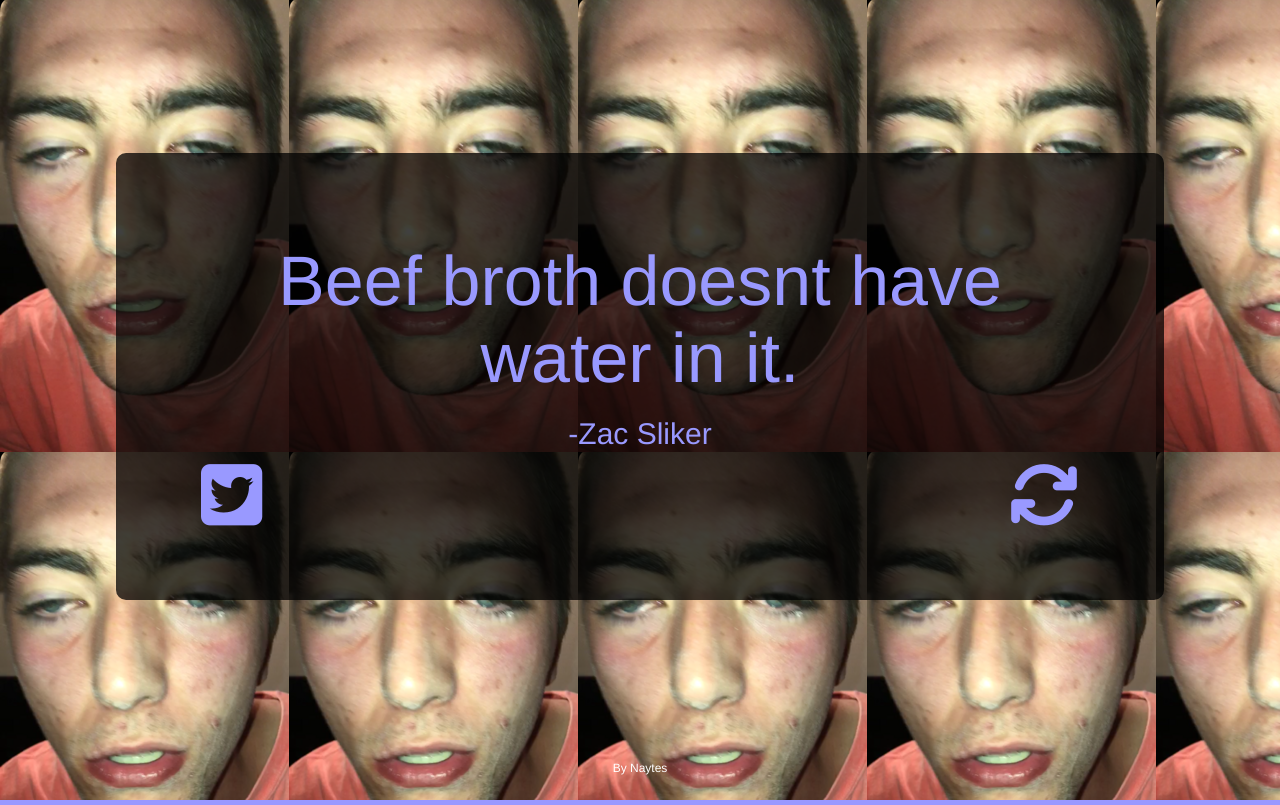
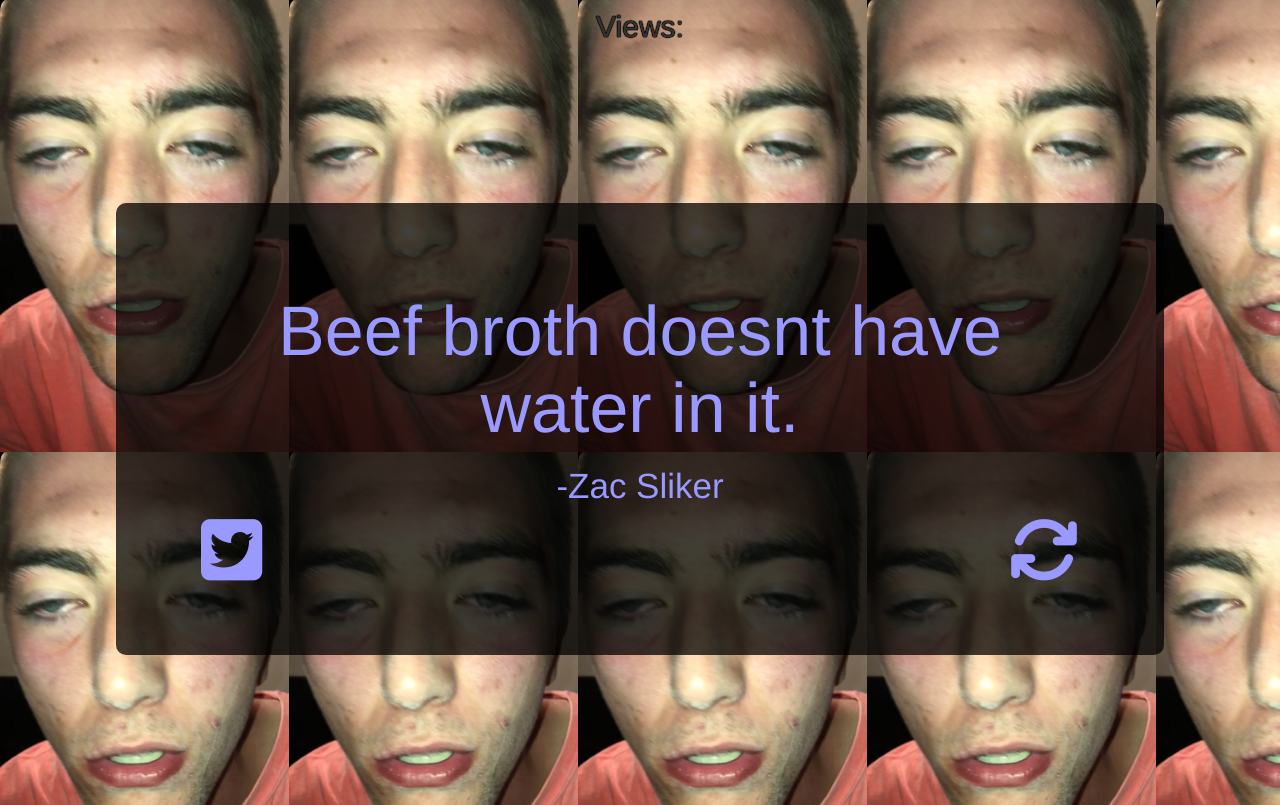
Before and after one commit to nayteAlt/nayteAlt.github.io, a plain HTML site: page index.html in a window 1280 px wide. Drawn offline with nearby package versions, Linux system fonts and the light colour scheme; no server answers.

Commit message:
text changes
text shadowing

```diff
--- a/index.html
+++ b/index.html
@@ -12,7 +12,7 @@
 <body>
 
 <div>
-
+    <h6 id="views">Views: </h6>
   <div class="row vertical-center">
     <div class="col-xs-3 col-sm-3 col-md-3 col-lg-3"></div>
     <div id="quote-box" class="col-xs-6 col-sm-6 col-md-6 col-lg-6 row rounded-border">
@@ -25,7 +25,7 @@
       </div>
       <!-- Author -->
       <div class="row">
-        <div class="col-xs-15 col-sm-15 col-md-15 col-lg-15">
+        <div class="col-xs-12 col-sm-12 col-md-12 col-lg-12">
           <h4 id="quote-author" style="text-align:center">-Author</h4></div>
       </div>
       <!-- Row for buttons
@@ -43,6 +43,5 @@ Use Font Awesome for social media icons -->
   <!-- end of row containing entire quote-box-->
 </div>
 
-<h6 id="signature">By Naytes</h6>
 </body>
 </html>
--- a/scripts.js
+++ b/scripts.js
@@ -114,6 +114,7 @@ $(document).ready(function() {
     $("#quote-text").css("color", randomColor);
     $("#quote-author").css("color", randomColor);
     $("#quote-box button").css("background-color", randomColor);
+    $("#views").css("color", randomColor);
     $("i").css("color", randomColor);
 
   }); // end of new quote function
--- a/styles.css
+++ b/styles.css
@@ -26,9 +26,11 @@ body {
   align-items: center;
 }
 
-#signature {
-  color: white;
+#views {
   text-align: center;
+    font-size: 30px;
+    text-shadow: #000 0px 0px 1px,   #000 0px 0px 1px,   #000 0px 0px 1px,
+             #000 0px 0px 1px,   #000 0px 0px 1px,   #000 0px 0px 1px;
 }
 
 #quote-text {
@@ -36,5 +38,5 @@ body {
 }
 
 #quote-author {
-    font-size: 30px;
+    font-size: 35px;
 }
```
